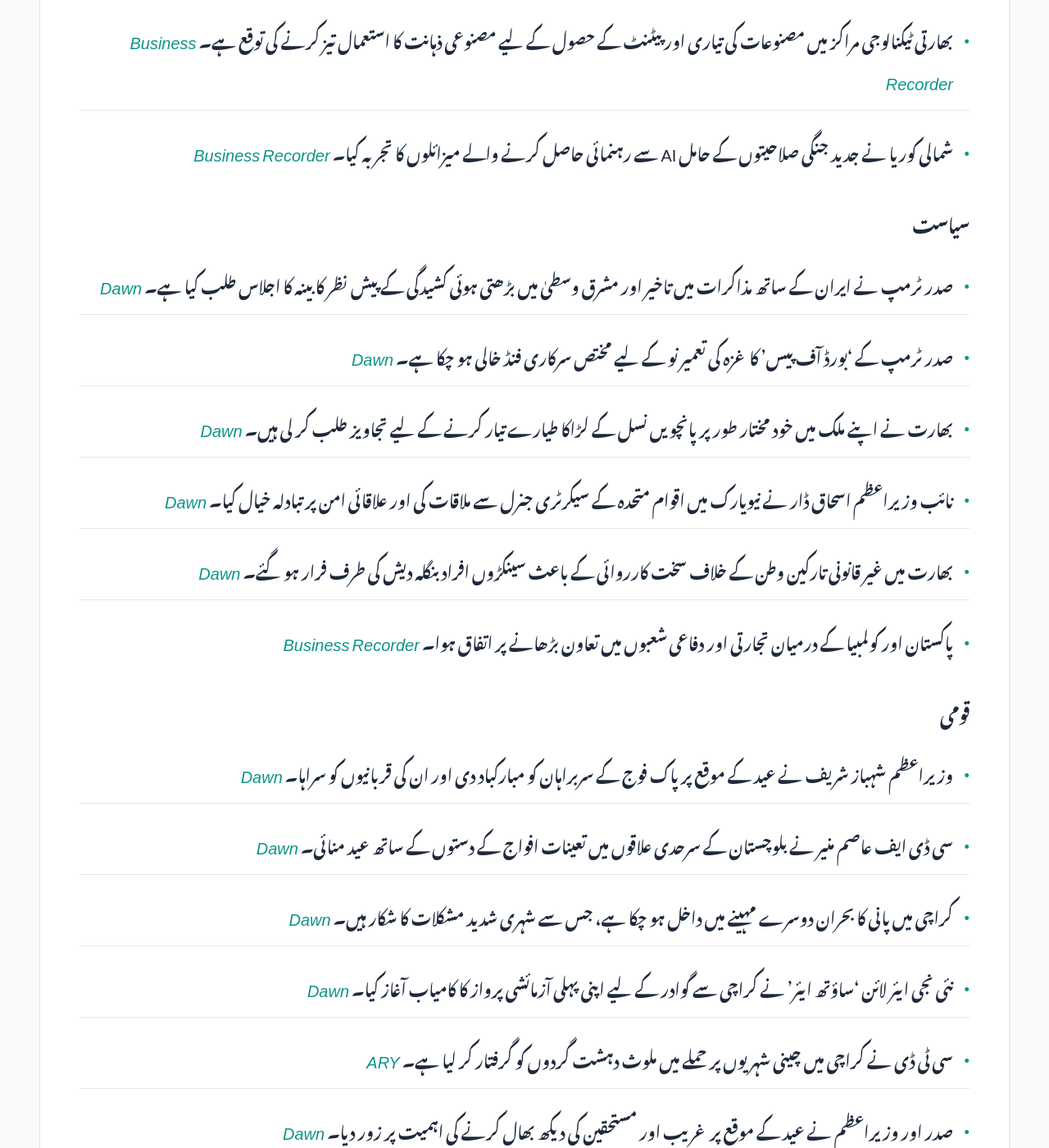
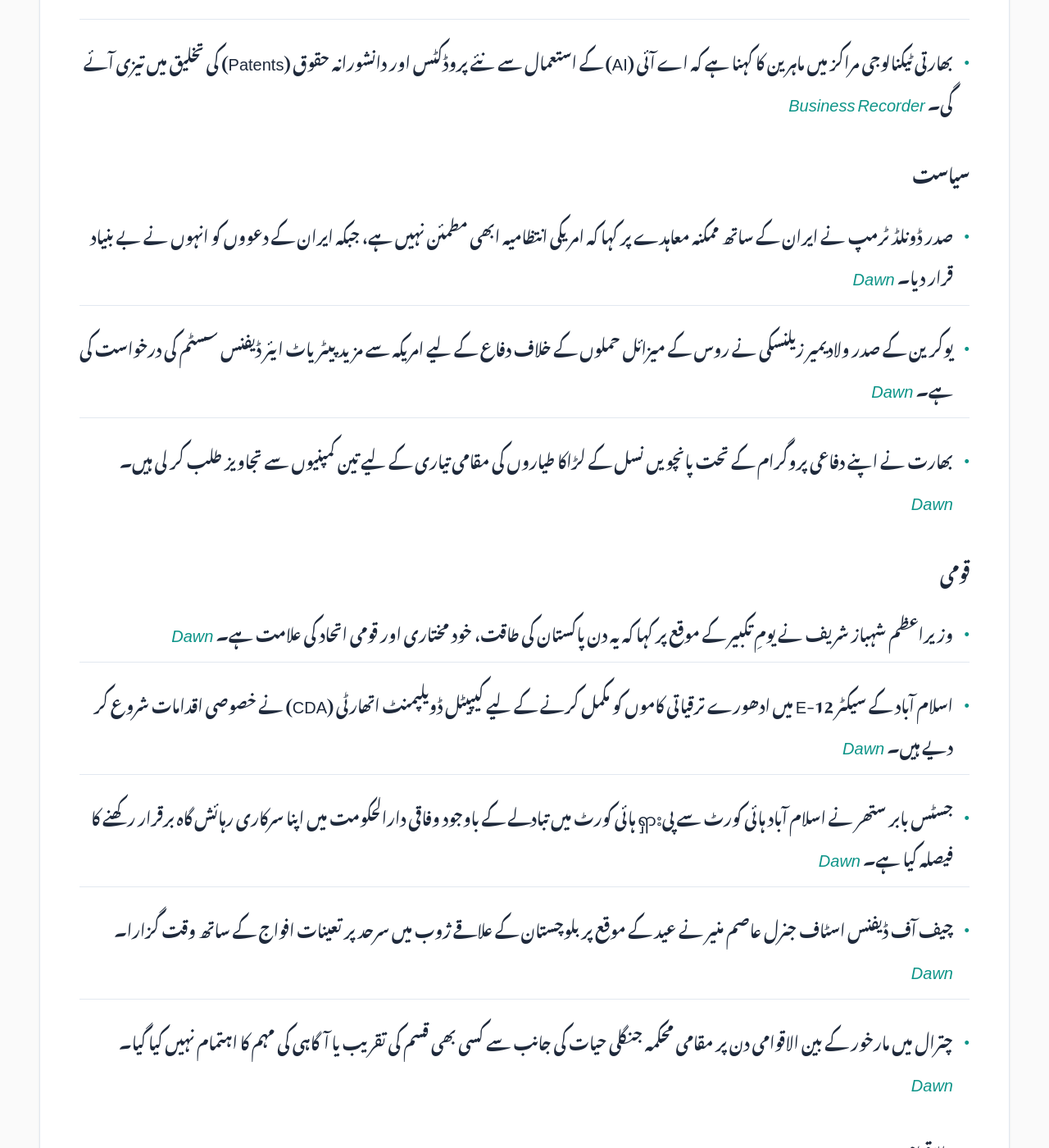
Before and after one commit to zsubzwary/news, a Jekyll site: the page built from ur/index.md, in a window 1280 px wide and 1400 px high, scrolled down 1412 px. Shown: the whole window at 82% size. Built offline with Jekyll 4.4.1, drawn with Linux system fonts in a browser that asks for light colours; some web fonts are replaced; comment, search, counter and statistics services are not loaded; some of the changed text lies outside the part shown.

Commit message:
DateTime; 2026-05-28T04:09:22.206Z

```diff
--- a/ur/index.md
+++ b/ur/index.md
@@ -7,50 +7,48 @@ rtl: true
 
 پاکستان کی تازہ خبروں کا خلاصہ
 
- &lrm; 27-May-2026 21:10PKT
+ &lrm; 28-May-2026 09:09PKT
 
-پڑھنے کا وقت : 4 منٹ
+پڑھنے کا وقت : 5 منٹ
 
 ### معیشت
-- وال اسٹریٹ میں مشرق وسطیٰ میں امن معاہدے کی غیر یقینی صورتحال کے باعث تجارت میں سستی دیکھی گئی۔ *[Business Recorder](https://www.brecorder.com/news/40423001/wall-street-muted-due-to-mideast-peace-deal-uncertainty)*
-- بھارت میں جیٹ ایندھن کی قیمتوں میں اضافے کے باعث انڈیگو اور ایئر انڈیا نے اپنی گھریلو پروازوں میں کٹوتی کر دی ہے۔ *[Business Recorder](https://www.brecorder.com/news/40422996/indigo-air-india-cut-june-july-domestic-flights-amid-high-jet-fuel-prices-sources-say)*
-- بینک آف جاپان کی خالص آمدنی شرح سود میں اضافے کے باعث کم ہوگئی ہے۔ *[Business Recorder](https://www.brecorder.com/news/40422987/bojs-net-income-falls-due-to-higher-interest-payments-on-reserves)*
-- سام سنگ ویتنام میں 1.5 بلین ڈالر کی لاگت سے سیمی کنڈکٹر ٹیسٹنگ پلانٹ بنانے کا منصوبہ بنا رہا ہے۔ *[Business Recorder](https://www.brecorder.com/news/40422982/samsung-plans-15-billion-chip-testing-plant-in-vietnam-document-shows)*
-- پاکستان توانائی کی سلامتی کے لیے خام تیل اور ریفائنڈ مصنوعات کے ذخائر بڑھانے کا منصوبہ بنا رہا ہے۔ *[Dawn](https://www.dawn.com/news/2003379/islamabad-plans-oil-reserves-storage-push)*
-- کراچی میں عید کے موقع پر پیاز، ٹماٹر اور آٹے کی قیمتوں میں اضافہ ریکارڈ کیا گیا۔ *[Dawn](https://www.dawn.com/news/2003380/tomato-onion-and-flour-rates-surge)*
-- ایران اور امریکہ کے درمیان جاری تنازع کے باعث عالمی منڈیوں میں اتار چڑھاؤ دیکھا جا رہا ہے۔ *[ARY](https://arynews.tv/iran-war-divides-world-markets-into-winners-losers)*
+- آئی ایم ایف کے ایگزیکٹو بورڈ نے پاکستان کے 37 ماہ کے ایکسٹینڈڈ فنڈ فیسیلیٹی (EFF) کے تیسرے جائزے کی منظوری دے دی ہے، جس میں نئے شرائطات شامل کیے گئے ہیں۔ *[Dawn](https://www.dawn.com/news/2003387/the-lender-that-governs)*
+- یو ایس-ایران امن مذاکرات میں غیر یقینی صورتحال کے باعث عالمی مارکیٹوں میں تیل کی قیمتوں میں 5 فیصد کی بڑی کمی دیکھی گئی۔ *[Business Recorder](https://www.brecorder.com/news/40423007/oil-settles-5-lower-as-investors-await-updates-on-us-iran-peace-deal-talks)*
+- ایندھن کی بڑھتی ہوئی قیمتوں کے باعث انڈیگو اور ایئر انڈیا جیسی بڑی ایئر لائنز نے جون اور جولائی کے لیے اپنی مقامی پروازوں میں کٹوتیاں کر دی ہیں۔ *[Business Recorder](https://www.brecorder.com/news/40422996/indigo-air-india-cut-june-july-domestic-flights-amid-high-jet-fuel-prices-sources-say)*
+- امریکی اور ایرانی تناؤ کے باعث وال اسٹریٹ میں سرمایہ کاروں کی جانب سے احتیاطی رویہ اختیار کیا گیا جس سے مارکیٹ سست رہی۔ *[Business Recorder](https://www.brecorder.com/news/40423001/wall-street-muted-due-to-mideast-peace-deal-uncertainty)*
+- تیل کی قیمتوں میں اتار چڑھاؤ اور بھارتی مرکزی بینک کے اقدامات کے پیش نظر بھارتی روپے کی قدر مستحکم رہی۔ *[Business Recorder](https://www.brecorder.com/news/40422990/traders-keep-focus-on-oil-prices-rbi-moves-as-indian-rupee-treads-water)*
 
 ### سائنس اور ٹیکنالوجی
-- یوٹیوب مصنوعی ذہانت (AI) کے ذریعے تیار کردہ مواد کو خودکار طور پر پہچان کر اسے نشان زد کرے گا۔ *[Business Recorder](https://www.brecorder.com/news/40423000/youtube-says-will-flag-ai-generated-content)*
-- بھارتی ٹیکنالوجی مراکز میں مصنوعات کی تیاری اور پیٹنٹ کے حصول کے لیے مصنوعی ذہانت کا استعمال تیز کرنے کی توقع ہے۔ *[Business Recorder](https://www.brecorder.com/news/40422989/ai-to-turbocharge-patent-creation-at-india-tech-hubs-executives-say)*
-- شمالی کوریا نے جدید جنگی صلاحیتوں کے حامل AI سے رہنمائی حاصل کرنے والے میزائلوں کا تجربہ کیا۔ *[Business Recorder](https://www.brecorder.com/news/40422984/north-korea-tests-ai-guided-missiles-and-artillery-rockets-designed-for-modern-warfare-kcna-says)*
+- یوٹیوب نے اعلان کیا ہے کہ وہ مستقبل میں پلیٹ فارم پر خودکار طریقے سے مصنوعی ذہانت (AI) سے تیار کردہ مواد کی نشاندہی اور لیبلنگ کرے گا۔ *[Business Recorder](https://www.brecorder.com/news/40423000/youtube-says-will-flag-ai-generated-content)*
+- بھارتی ٹیکنالوجی مراکز میں ماہرین کا کہنا ہے کہ اے آئی (AI) کے استعمال سے نئے پروڈکٹس اور دانشورانہ حقوق (Patents) کی تخلیق میں تیزی آئے گی۔ *[Business Recorder](https://www.brecorder.com/news/40422989/ai-to-turbocharge-patent-creation-at-india-tech-hubs-executives-say)*
 
 ### سیاست
-- صدر ٹرمپ نے ایران کے ساتھ مذاکرات میں تاخیر اور مشرق وسطیٰ میں بڑھتی ہوئی کشیدگی کے پیش نظر کابینہ کا اجلاس طلب کیا ہے۔ *[Dawn](https://www.dawn.com/news/2003490/trump-calls-full-cabinet-meeting-amid-negotiation-slowdown-with-iran)*
-- صدر ٹرمپ کے 'بورڈ آف پیس' کا غزہ کی تعمیر نو کے لیے مختص سرکاری فنڈ خالی ہو چکا ہے۔ *[Dawn](https://www.dawn.com/news/2003486/trump-board-of-peaces-official-gaza-fund-is-empty)*
-- بھارت نے اپنے ملک میں خود مختار طور پر پانچویں نسل کے لڑاکا طیارے تیار کرنے کے لیے تجاویز طلب کر لی ہیں۔ *[Dawn](https://www.dawn.com/news/2003481/india-seeks-proposals-for-5th-generation-combat-jets-ani)*
-- نائب وزیراعظم اسحاق ڈار نے نیویارک میں اقوام متحدہ کے سیکرٹری جنرل سے ملاقات کی اور علاقائی امن پر تبادلہ خیال کیا۔ *[Dawn](https://www.dawn.com/news/2003453/fm-dar-assures-un-chief-of-pakistans-continued-engagement-and-dialogue-to-restore-peace-in-region)*
-- بھارت میں غیر قانونی تارکین وطن کے خلاف سخت کارروائی کے باعث سینکڑوں افراد بنگلہ دیش کی طرف فرار ہو گئے۔ *[Dawn](https://www.dawn.com/news/2003484/hundreds-flee-india-migrant-crackdown-towards-bangladesh)*
-- پاکستان اور کولمبیا کے درمیان تجارتی اور دفاعی شعبوں میں تعاون بڑھانے پر اتفاق ہوا۔ *[Business Recorder](https://www.brecorder.com/news/40422995/pakistan-colombia-agree-to-deepen-cooperation-across-key-sectors)*
+- صدر ڈونلڈ ٹرمپ نے ایران کے ساتھ ممکنہ معاہدے پر کہا کہ امریکی انتظامیہ ابھی مطمئن نہیں ہے، جبکہ ایران کے دعووں کو انہوں نے بے بنیاد قرار دیا۔ *[Dawn](https://www.dawn.com/news/2003490/trump-cabinet-looks-forward-to-progress-on-iran-deal-in-coming-hours-days)*
+- یوکرین کے صدر ولادیمیر زیلنسکی نے روس کے میزائل حملوں کے خلاف دفاع کے لیے امریکہ سے مزید پیٹریاٹ ایئر ڈیفنس سسٹم کی درخواست کی ہے۔ *[Dawn](https://www.dawn.com/news/2003499/zelensky-asked-trump-for-air-defence-munitions-afp)*
+- بھارت نے اپنے دفاعی پروگرام کے تحت پانچویں نسل کے لڑاکا طیاروں کی مقامی تیاری کے لیے تین کمپنیوں سے تجاویز طلب کر لی ہیں۔ *[Dawn](https://www.dawn.com/news/2003481/india-seeks-proposals-for-5th-generation-combat-jets-ani)*
 
 ### قومی
-- وزیراعظم شہباز شریف نے عید کے موقع پر پاک فوج کے سربراہان کو مبارکباد دی اور ان کی قربانیوں کو سراہا۔ *[Dawn](https://www.dawn.com/news/2003477/pm-shehbaz-extends-eid-greetings-to-armed-forces-chiefs-pays-tribute-to-on-duty-personnel)*
-- سی ڈی ایف عاصم منیر نے بلوچستان کے سرحدی علاقوں میں تعینات افواج کے دستوں کے ساتھ عید منائی۔ *[Dawn](https://www.dawn.com/news/2003468/cdf-munir-spends-eidul-azha-with-frontline-troops-in-zhob-says-brutal-acts-cannot-weaken-nations-resolve)*
-- کراچی میں پانی کا بحران دوسرے مہینے میں داخل ہو چکا ہے، جس سے شہری شدید مشکلات کا شکار ہیں۔ *[Dawn](https://www.dawn.com/news/2003354/eid-with-dry-taps-as-karachi-water-crisis-enters-second-month)*
-- نئی نجی ایئر لائن 'ساؤتھ ایئر' نے کراچی سے گوادر کے لیے اپنی پہلی آزمائشی پرواز کا کامیاب آغاز کیا۔ *[Dawn](https://www.dawn.com/news/2003365/new-airline-south-air-operates-trial-flight-to-gwadar)*
-- سی ٹی ڈی نے کراچی میں چینی شہریوں پر حملے میں ملوث دہشت گردوں کو گرفتار کر لیا ہے۔ *[ARY](https://arynews.tv/ctd-arrests-two-sra-terrorists-for-attack-on-chinese-nationals)*
-- صدر اور وزیراعظم نے عید کے موقع پر غریب اور مستحقین کی دیکھ بھال کرنے کی اہمیت پر زور دیا۔ *[Dawn](https://www.dawn.com/news/2003371/president-pm-stress-care-for-underprivileged-on-eidul-azha)*
+- وزیراعظم شہباز شریف نے یومِ تکبیر کے موقع پر کہا کہ یہ دن پاکستان کی طاقت، خود مختاری اور قومی اتحاد کی علامت ہے۔ *[Dawn](https://www.dawn.com/news/2003518/pm-shehbaz-says-youm-i-takbeer-symbolises-pakistans-strength-sovereignty-and-national-unity)*
+- اسلام آباد کے سیکٹر E-12 میں ادھورے ترقیاتی کاموں کو مکمل کرنے کے لیے کیپیٹل ڈویلپمنٹ اتھارٹی (CDA) نے خصوصی اقدامات شروع کر دیے ہیں۔ *[Dawn](https://www.dawn.com/news/2003430/development-work-in-islamabads-e-12-sector-finally-comes-under-the-radar)*
+- جسٹس بابر ستھر نے اسلام آباد ہائی کورٹ سے پیရှား ہائی کورٹ میں تبادلے کے باوجود وفاقی دارالحکومت میں اپنا سرکاری رہائش گاہ برقرار رکھنے کا فیصلہ کیا ہے۔ *[Dawn](https://www.dawn.com/news/2003428/justice-babar-sattar-decides-to-retain-official-residence-in-islamabad)*
+- چیف آف ڈیفنس اسٹاف جنرل عاصم منیر نے عید کے موقع پر بلوچستان کے علاقے ژوب میں سرحد پر تعینات افواج کے ساتھ وقت گزارا۔ *[Dawn](https://www.dawn.com/news/2003468/cdf-munir-spends-eidul-azha-with-frontline-troops-in-zhob-says-brutal-acts-cannot-weaken-nations-resolve)*
+- چترال میں مارخور کے بین الاقوامی دن پر مقامی محکمہ جنگلی حیات کی جانب سے کسی بھی قسم کی تقریب یا آگاہی کی مہم کا اہتمام نہیں کیا گیا۔ *[Dawn](https://www.dawn.com/news/2003321/international-day-of-markhor-passes-unnoticed-in-chitral)*
 
 ### بین الاقوامی
-- اسرائیل نے غزہ میں حماس کے مسلح ونگ کے نئے سربراہ محمد ادہ کو ہلاک کرنے کا دعویٰ کیا ہے۔ *[Dawn](https://www.dawn.com/news/2003457/israel-claims-it-killed-new-hamas-armed-wing-chief-in-gaza-strike)*
-- ایران نے امریکہ کی جانب سے جنگ بندی کی خلاف ورزی پر سخت ردعمل کا انتباہ دیتے ہوئے انتقام کا اعلان کیا ہے۔ *[Dawn](https://www.dawn.com/news/2003367/iran-vows-not-to-let-aggression-go-unanswered-after-us-violates-truce)*
-- ایران میں 88 دنوں کے طویل انٹرنیٹ بندش کے بعد سوشل میڈیا تک رسائی بحال ہوگئی ہے۔ *[Dawn](https://www.dawn.com/news/2003482/greetings-after-88-days-iranians-reconnect-after-worlds-longest-internet-shutdown)*
-- غزہ میں جنگ کے اثرات کی وجہ سے لوگ انتہائی مشکل حالات میں عید منا رہے ہیں۔ *[Dawn](https://www.dawn.com/news/2003467/no-feasts-no-joy-gazans-mark-a-dark-eid)*
-- امریکہ کی ریاست واشنٹن میں کیمیکل ٹینک پھٹنے کے نتیجے میں ایک شخص ہلاک اور متعدد زخمی ہوگئے۔ *[Dawn](https://www.dawn.com/news/2003451/chemical-tank-rupture-in-washington-state-causes-one-death-multiple-injuries)*
+- امریکہ نے ایران میں ایک فوجی مقام پر نئے حملے کیے ہیں، جس کا مقصد امریکی افواج اور تجارتی جہازوں کو خطرات سے بچانا ہے۔ *[Business Recorder](https://www.brecorder.com/news/40423009/us-carries-out-new-strikes-in-iran-against-military-site-official-says)*
+- ایران کے وزیر خارجہ اسحاق ڈار نے نیویارک میں اقوام متحدہ کے سیکرٹری جنرل سے ملاقات کی اور خطے میں امن کی بحالی پر تبادلہ خیال کیا۔ *[Dawn](https://www.dawn.com/news/2003453/fm-dar-assures-un-chief-of-pakistans-continued-engagement-and-dialogue-to-restore-peace-in-region)*
+- صدر ٹرمپ کے "بورڈ آف پیس" کے غزہ کی تعمیر و ترقی کے لیے مختص فنڈ میں فی الحال کوئی رقم موجود نہیں ہے۔ *[Dawn](https://www.dawn.com/news/2003486/trump-board-of-peaces-official-gaza-fund-is-empty)*
+- بھارت نے پاکستان کے ساتھ بین الاقوامی سرحد کے 15 کلومیٹر کے اندر غیر قانونی تعمیرات کے خلاف مسمار کرنے کی مہم کا حکم دیا ہے۔ *[Dawn](https://www.dawn.com/news/2003500/india-orders-demolition-drive-along-pakistan-border)*
+- ایران کے انٹیلی جنس وزارت کا دعویٰ ہے کہ امریکہ اور اسرائیل کا اصل مقصد اسلامی جمہوریہ کو گرانا اور اسے تقسیم کرنا ہے۔ *[Business Recorder](https://www.brecorder.com/news/40422992/iran-says-us-israel-goal-still-to-overthrow-islamic-republic)*
 
 ### کھیل
-- آسٹریلوی کپتان مچل مارش انجری کے باعث پاکستان کے خلاف ون ڈے سیریز سے باہر ہو گئے ہیں۔ *[Dawn](https://www.dawn.com/news/2003471/marsh-out-of-pakistan-odis-inglis-to-captain-australia)*
+- آسٹریلیا کے کپتان مچل مارش آئی پی ایل کے دوران چوٹ لگنے کے باعث پاکستان کے خلاف ون ڈے سیریز سے باہر ہو گئے ہیں۔ *[Dawn](https://www.dawn.com/news/2003471/marsh-out-of-pakistan-odis-inglis-to-captain-australia)*
+- جنوبی افریقہ نے ورلڈ کپ کے لیے اپنی ٹیم میں دو نئے غیر تجربہ کار کھلاڑیوں کا اضافہ کر دیا ہے۔ *[ARY](https://arynews.tv/south-africa-added-two-uncapped-players-to-world-cup-squad)*
+
+### صحت
+- ماہرین صحت نے عید کے موقع پر لوگوں کو مشورہ دیا ہے کہ وہ اچانک گوشت کا زیادہ استعمال کرنے سے گریز کریں تاکہ ہاضمے کے مسائل سے بچا جا سکے۔ *[Dawn](https://www.dawn.com/news/2003351/health-experts-caution-against-eating-meat-immediately-after-sacrifice)*
 
 ### دیگر
-- حج کے موقع پر حاجیوں نے مکہ کے قریب شیطان کو کنکریاں مارنے کی روایتی رسم ادا کی۔ *[Dawn](https://www.dawn.com/news/2003461/haj-pilgrims-stone-the-devil-in-final-ritual)*
-- بھارت میں فٹ بال اسٹار لیونل میسی کے ایک بڑے مجسمے کو حفاظتی خدشات کی وجہ سے ہٹانے کا فیصلہ کیا گیا ہے۔ *[Business Recorder](https://www.brecorder.com/news/40422993/giant-messi-statue-in-india-to-be-removed-over-safety-concerns)*
+- بنگلہ دیش میں ایک نایاب سفید بھینس، جسے اس کے بالوں کی وجہ سے "ڈونلڈ ٹرمپ" کا نام دیا گیا تھا، کو قربانی سے بچا کر قومی چڑیا گھر بھیج دیا گیا ہے۔ *[Dawn](https://www.dawn.com/news/2003504/viral-fame-spares-donald-trump-buffalo-from-eid-sacrifice-in-bangladesh)*
+- کولکتہ میں فٹ بال اسٹار لیونل میسی کا ایک بہت بڑا مجسمہ حفاظتی خدشات کے باعث ہٹانے کا فیصلہ کیا گیا ہے۔ *[Business Recorder](https://www.brecorder.com/news/40422993/giant-messi-statue-in-india-to-be-removed-over-safety-concerns)*
+- حج کے دوران زائرین نے مکہ کے قریب شیطان کو کنکریاں مارنے کی روایتی عبادت مکمل کی۔ *[Dawn](https://www.dawn.com/news/2003461/haj-pilgrims-stone-the-devil-in-final-ritual)*
```
